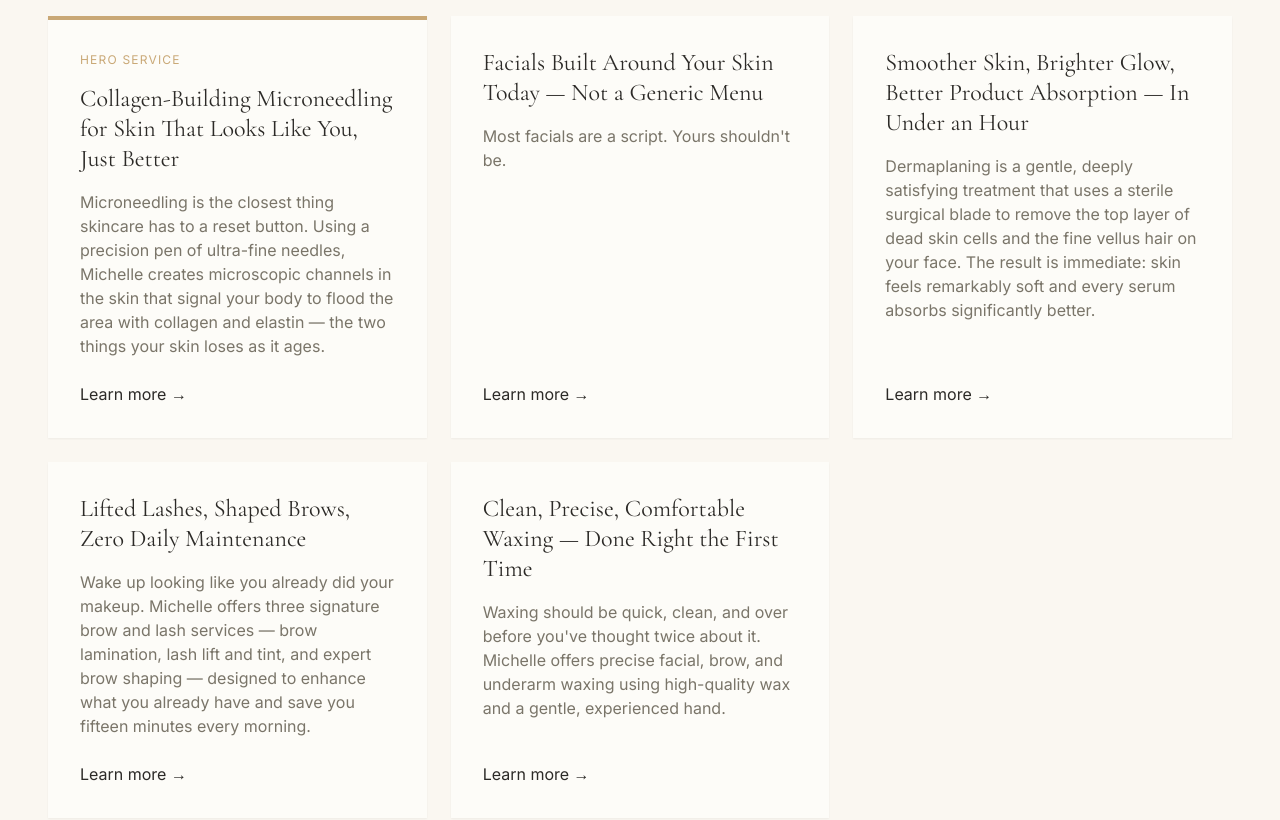
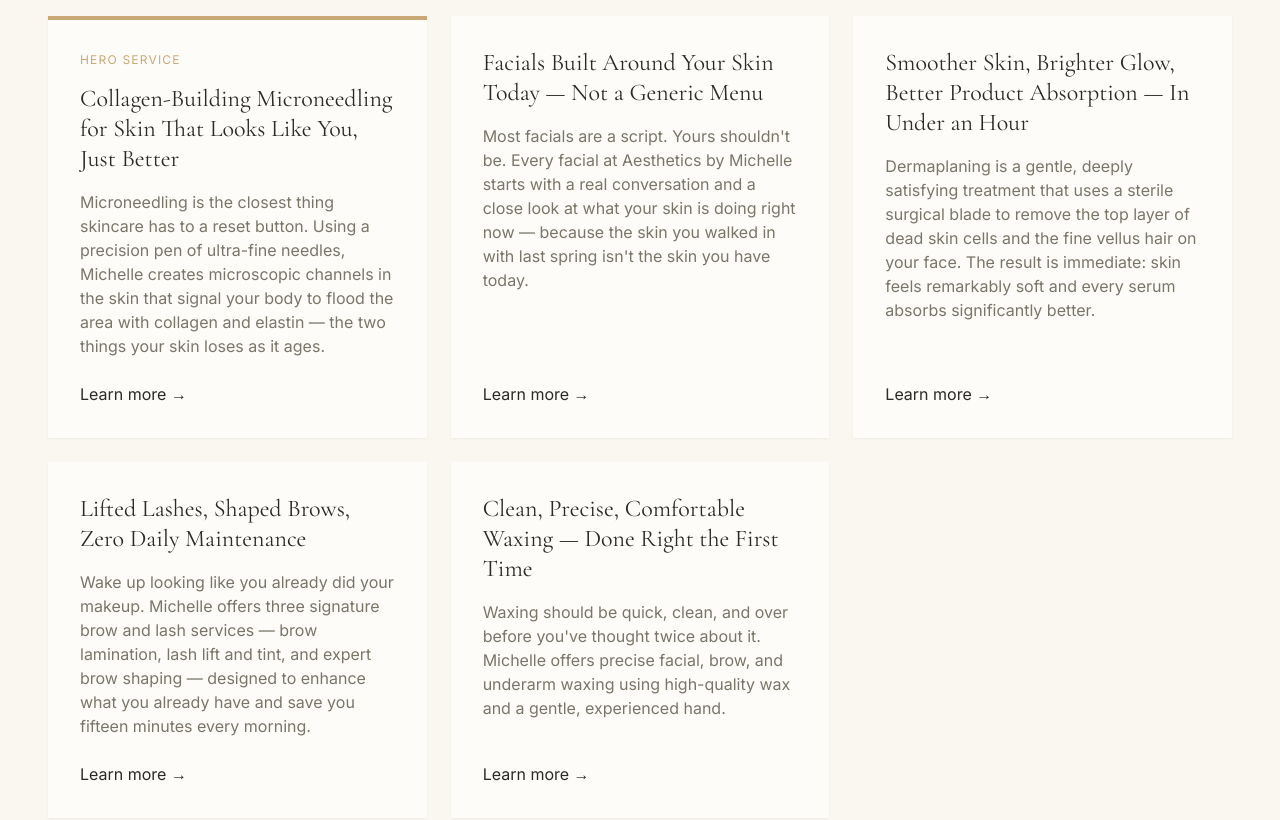
Before and after one commit to Unchainedmindprompts/Aesthetics-by-Michelle, a Next.js app: page / in a window 1280 px wide. Shown: the part 1760-2580 px from the top of the page. Built offline with nearby package versions, Linux system fonts and the light colour scheme.

Commit message:
Extend Facials homepage card description for visual parity
Two sentences was too short next to the Microneedling and Dermaplaning
cards. Added the next sentence so card heights balance.

```diff
--- a/app/page.tsx
+++ b/app/page.tsx
@@ -7,7 +7,7 @@ const services = [
   {
     title: "Facials Built Around Your Skin Today — Not a Generic Menu",
     description:
-      "Most facials are a script. Yours shouldn't be.",
+      "Most facials are a script. Yours shouldn't be. Every facial at Aesthetics by Michelle starts with a real conversation and a close look at what your skin is doing right now — because the skin you walked in with last spring isn't the skin you have today.",
     href: "/facials",
   },
   {
```
